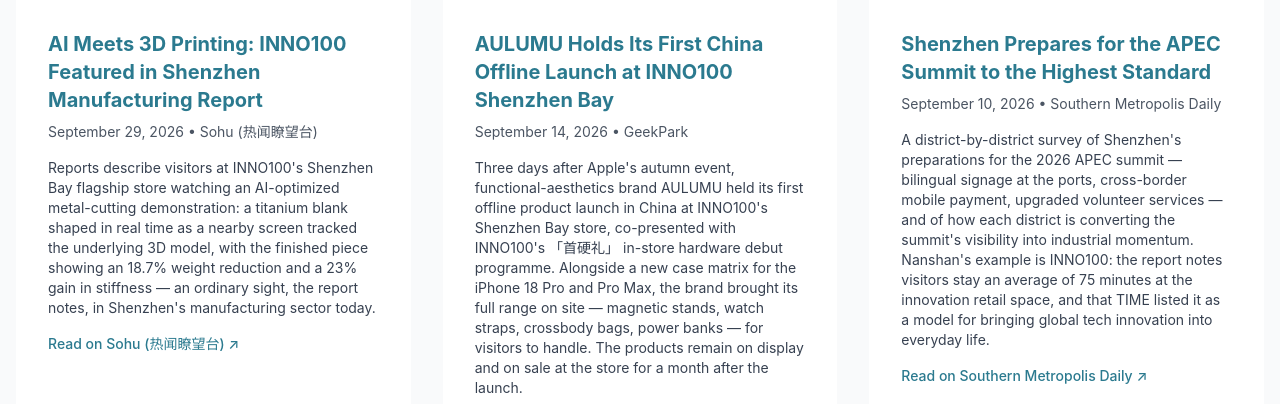
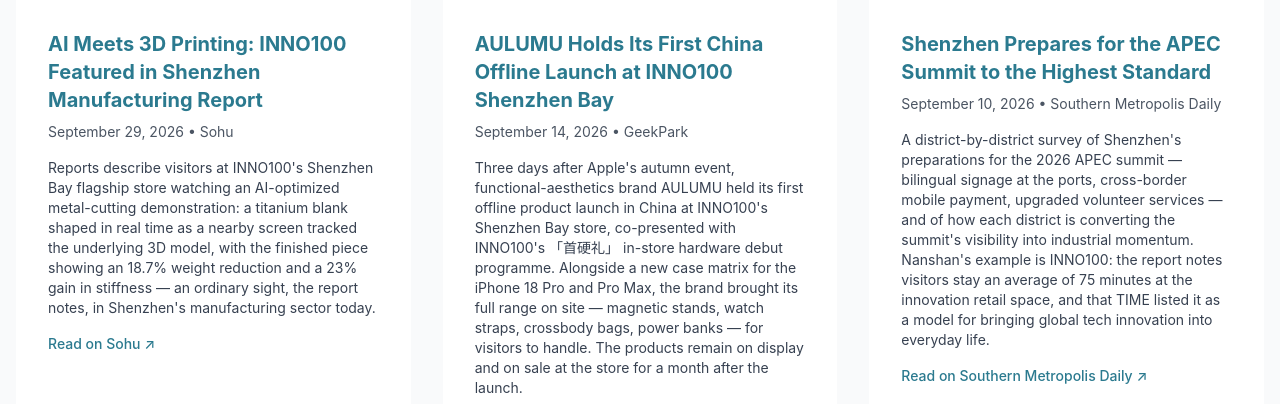
Before and after one commit to INNO100OFFICIAL/inno100-website, a Next.js app: page /media in a window 1280 px wide. Shown: the part 989-1393 px from the top of the page. Built offline with nearby package versions, Linux system fonts and the light colour scheme; no server answers.

Commit message:
Drop Chinese subtitle from Sohu source label
Shortens 'Sohu (热闻瞭望台)' to 'Sohu' for the source field, which feeds
both the byline next to the date and the "Read on {source}" link text.

```diff
--- a/app/media/page.tsx
+++ b/app/media/page.tsx
@@ -392,7 +392,7 @@
       id: 40,
       title: 'AI Meets 3D Printing: INNO100 Featured in Shenzhen Manufacturing Report',
       date: '2026-09-29',
-      source: 'Sohu (热闻瞭望台)',
+      source: 'Sohu',
       excerpt: 'Reports describe visitors at INNO100\'s Shenzhen Bay flagship store watching an AI-optimized metal-cutting demonstration: a titanium blank shaped in real time as a nearby screen tracked the underlying 3D model, with the finished piece showing an 18.7% weight reduction and a 23% gain in stiffness — an ordinary sight, the report notes, in Shenzhen\'s manufacturing sector today.',
       image: '/images/news/ai-3d-printing-inno100.png',
       url: 'https://m.sohu.com/a/1082048356_122066679',
```
